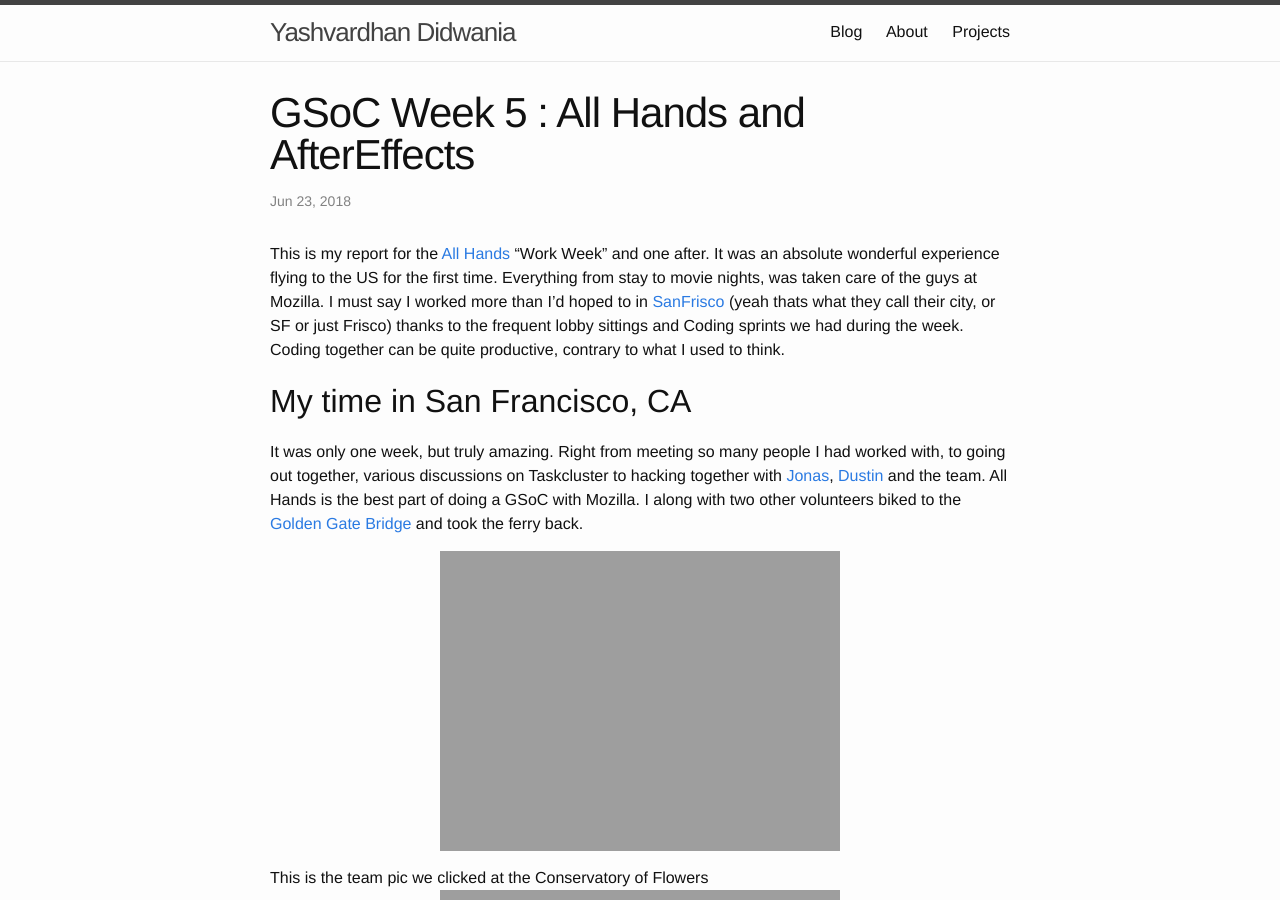
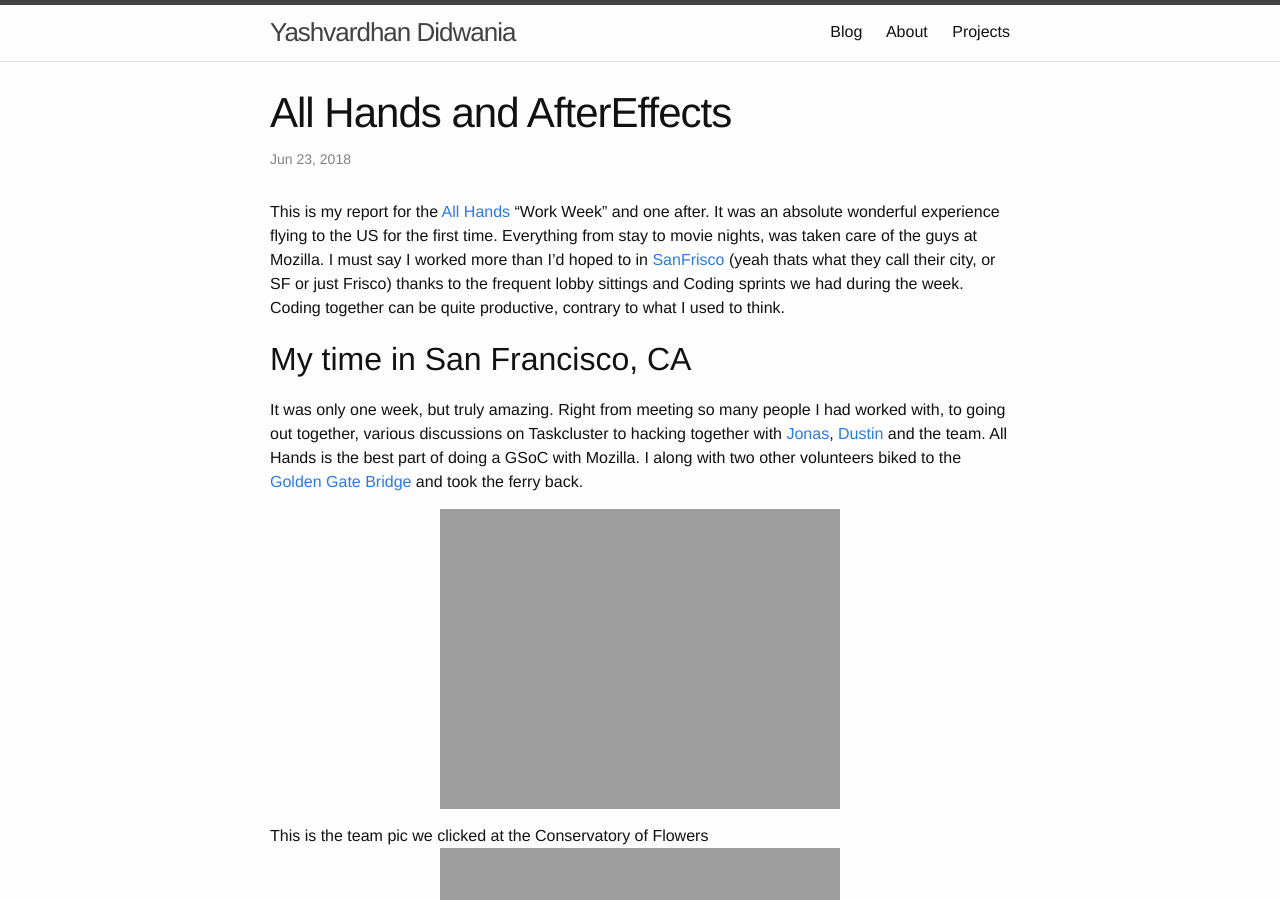
Before and after one commit to ydidwania/ydidwania.github.io, a Jekyll site: the page built from _posts/2018-06-23-gsoc-week-5-and-6.md, in a window 1280 px wide and 900 px high. Built offline with Jekyll 4.4.1, drawn with Linux system fonts in a browser that asks for light colours.

Commit message:
change title of week 5,6

```diff
--- a/_posts/2018-06-23-gsoc-week-5-and-6.md
+++ b/_posts/2018-06-23-gsoc-week-5-and-6.md
@@ -1,6 +1,6 @@
 ---
 layout: post
-title:  "GSoC Week 5 : All Hands and AfterEffects"
+title:  "All Hands and AfterEffects"
 date:   2018-06-23 09:00:00 +0530
 
 ---
```
Also changed, not shown: 3 other files.
